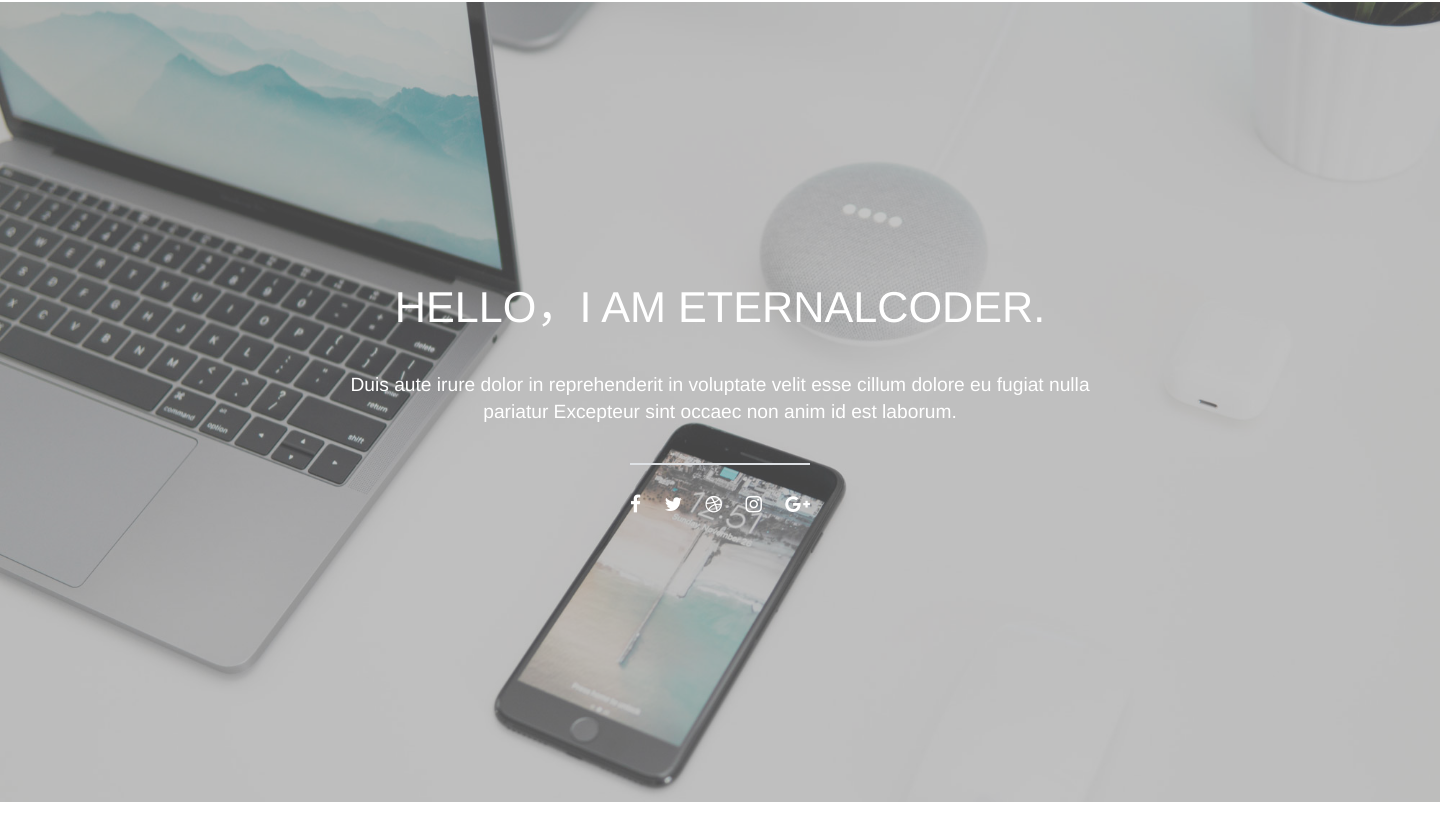
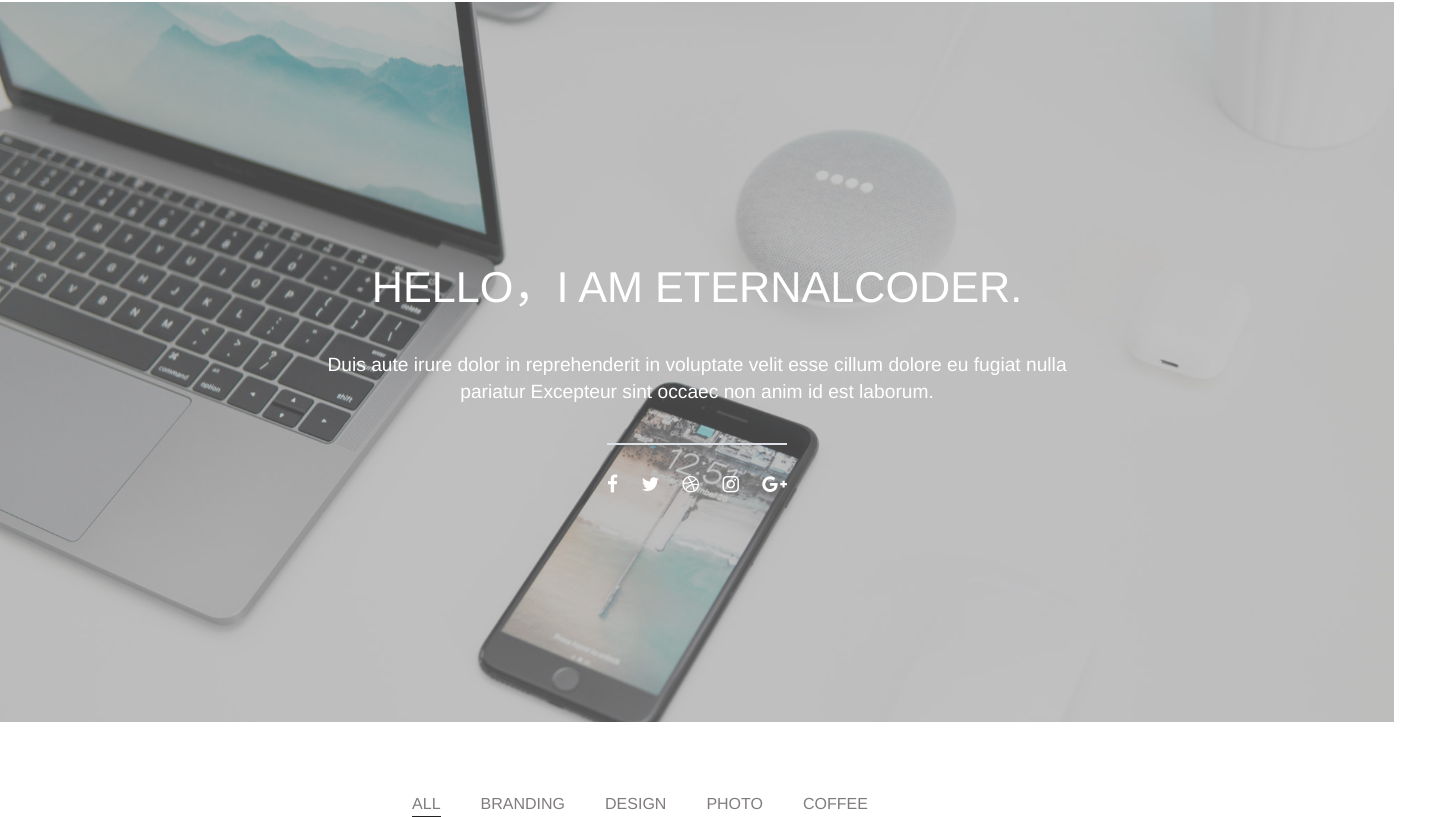
Before and after one commit to eternalcode12/vue-blog, a Vue app: page / in a window 1280 px wide. Shown: the part 68-885 px from the top of the page, 1440 px wide, since content can reach past the window. Built offline with nearby package versions, Linux system fonts and the light colour scheme.

Commit message:
图片墙开始 需要优化，将标志写入store中进行判断

```diff
--- a/package.json
+++ b/package.json
@@ -9,6 +9,7 @@
   },
   "dependencies": {
     "core-js": "^3.6.5",
+    "element-ui": "^2.15.2",
     "node-sass": "^6.0.0",
     "vue": "^2.6.11",
     "vue-router": "^3.2.0",
--- /dev/null
+++ b/src/components/home/PicWall.vue
@@ -0,0 +1,42 @@
+<template>
+  <div class="pic-wall">
+    <div class="ww">
+      <template v-for="(picChoice, index) of picChoices">
+        <div
+          @click="addBottomLine(index)"
+          :key="index"
+          :class="{ setBottom: index === bottomLine }"
+          ref="setBottom"
+        >
+          {{ picChoice }}
+        </div>
+      </template>
+    </div>
+  </div>
+</template>
+
+<script>
+import { mapState } from "vuex";
+export default {
+  name: "PicWall",
+  data() {
+    return {
+      bottomLine: 0,
+    };
+  },
+  computed: {
+    ...mapState({
+      picChoices: (state) => state.home.picChoices,
+    }),
+  },
+  methods: {
+    addBottomLine(index) {
+      this.bottomLine = index;
+    },
+  },
+};
+</script>
+
+<style lang='scss' scoped>
+@import "@/style/home/pic-wall.scss";
+</style>
--- a/src/store/modules/home.js
+++ b/src/store/modules/home.js
@@ -1,4 +1,5 @@
 const state = {
+  // 导航
   navigators: [{
       name: 'HOME',
       url: '/',
@@ -22,7 +23,7 @@ const state = {
       url: '/contact'
     },
   ],
-  // fontIcons: ['fa-facebook', 'fa-twitter', 'fa-dribbble', 'fa-instagram', 'fa-google-plus']
+  // 联系方式
   fontIcons: [{
       icon: 'fa-facebook',
       url: 'https://facebook.com'
@@ -42,7 +43,9 @@ const state = {
       icon: 'fa-google-plus',
       url: 'https://google.com'
     }
-  ]
+  ],
+  // 图片墙
+  picChoices: ['ALL', 'BRANDING', 'DESIGN', 'PHOTO', 'COFFEE']
 }
 
 const mutations = {
--- a/src/style/home/banner.scss
+++ b/src/style/home/banner.scss
@@ -1,6 +1,6 @@
 div.banner {
-  width: 1440px;
-  height: 800px;
+  width: 1394px;
+  height: 720px;
   background: url('../../assets/images/bg-1.jpeg');
   background-size: cover;
   position: relative;
@@ -8,7 +8,7 @@ div.banner {
   padding: 320px 0 250px 0;
   position: relative;
   div.title {
-    margin-top: -50px;
+    margin-top: -70px;
     position: relative;
     z-index: 5;
     font-size: 2.7em;
@@ -54,8 +54,8 @@ div.banner {
 
   }
   div.cover {
-    width: 1440px;
-    height: 800px;
+    width: 1394px;
+    height: 720px;
     position: absolute;
     top: 0;
     background: rgba(138, 138, 138, .5);
--- /dev/null
+++ b/src/style/home/pic-wall.scss
@@ -0,0 +1,20 @@
+div.pic-wall {
+  margin-top: 70px;
+  div.ww {
+    display: flex;
+    justify-content: center;
+    div {
+      padding: 3px 0;
+      margin: 0 20px;
+      // border-bottom: 1px solid #222;
+      cursor: pointer;
+      color: rgb(128, 124, 124);
+      &:hover {
+        color: #222;
+      }
+    }
+    div.setBottom {
+      border-bottom: 1px solid #222;
+    }
+  }
+}
--- a/src/views/Home.vue
+++ b/src/views/Home.vue
@@ -2,17 +2,20 @@
   <div class="home">
     <header-top></header-top>
     <banner></banner>
+    <pic-wall></pic-wall>
   </div>
 </template>
 
 <script>
 import HeaderTop from "@/components/HeaderTop";
 import Banner from "@/components/home/Banner";
+import PicWall from "@/components/home/PicWall";
 export default {
   name: "Home",
   components: {
     HeaderTop,
     Banner,
+    PicWall,
   },
 };
 </script>
```
Also changed, not shown: 1 other file (tests, documents, lock files or other folders).
